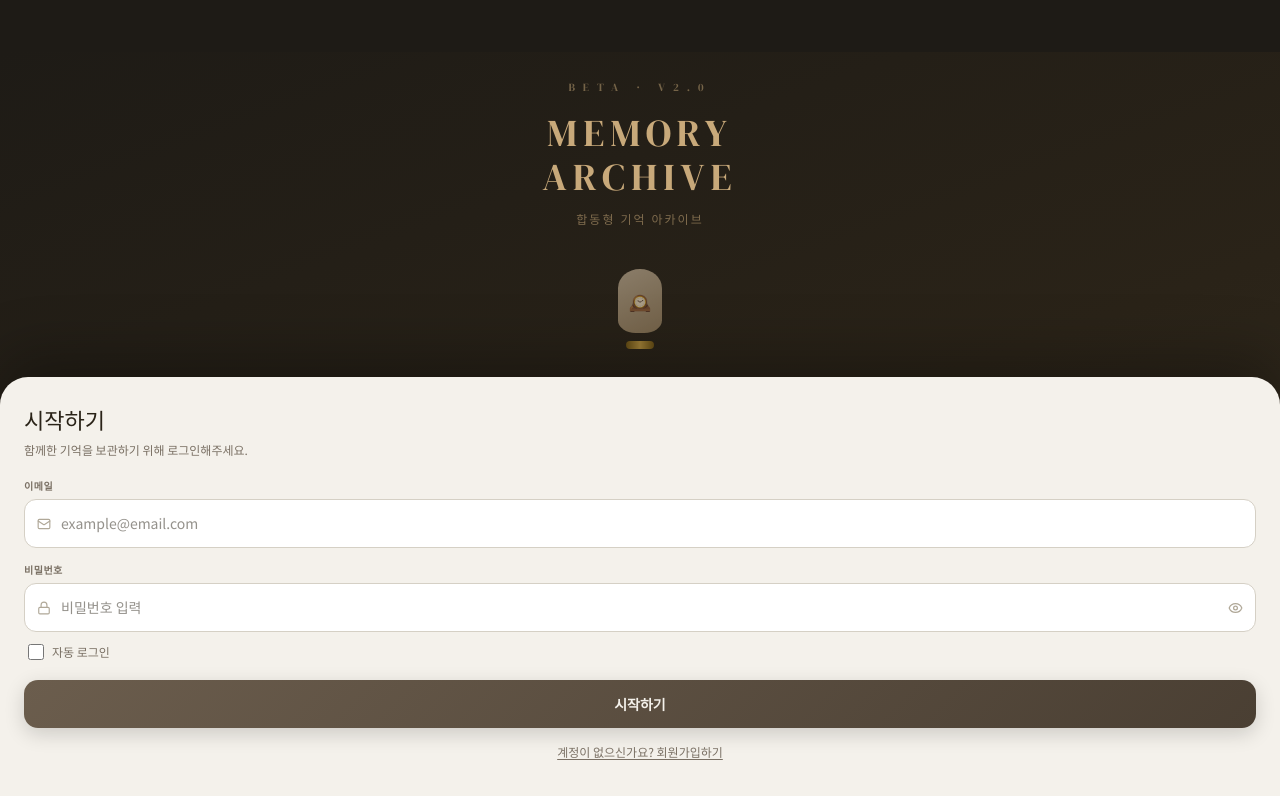
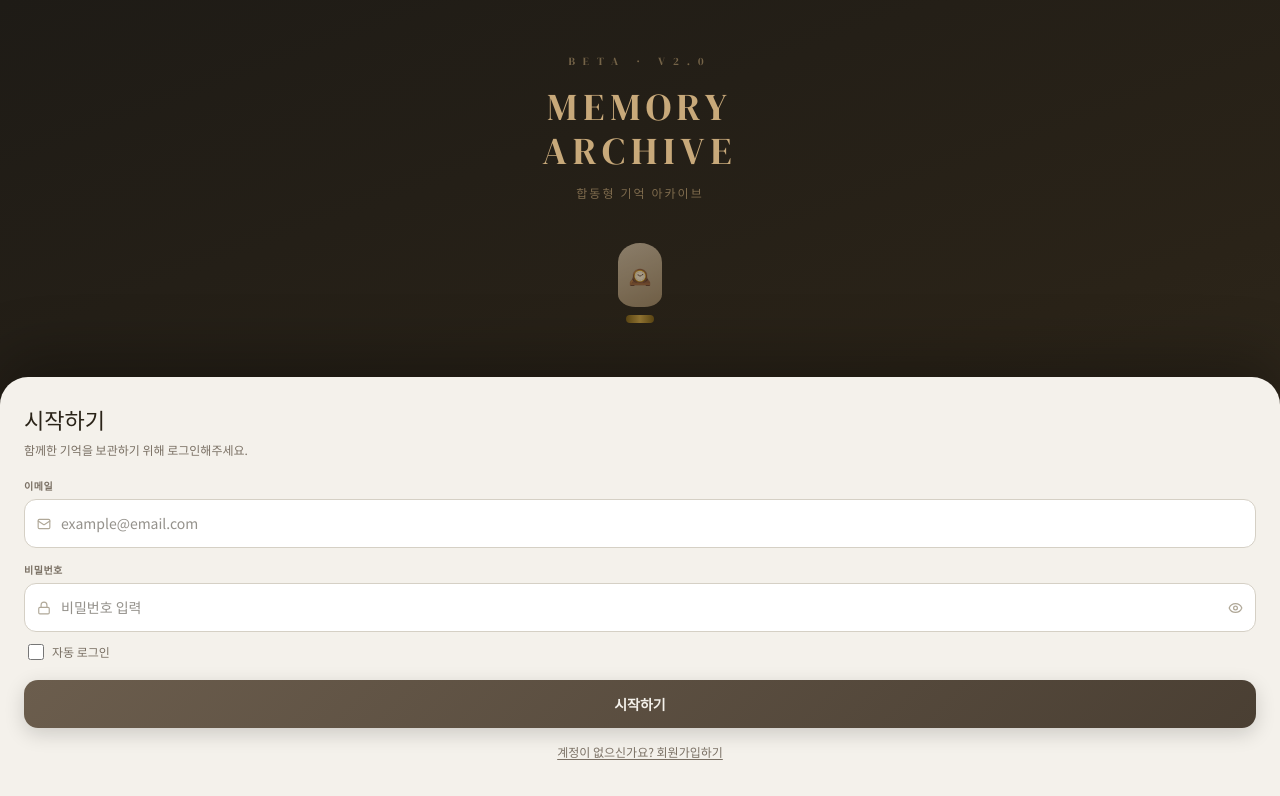
Before and after one commit to euna21/rememo, a React (Vite) app: page / in a window 1280 px wide. Shown: the top 796 px of the page. Built offline with nearby package versions, Linux system fonts and the light colour scheme; no server answers; the database is empty; a web font is replaced by a local one.

Commit message:
UI 윗부분 수정

```diff
--- a/src/app/App.tsx
+++ b/src/app/App.tsx
@@ -111,7 +111,7 @@ export default function App() {
       )}
 
       {/* 🌟 3. 알맹이(스크린) 화면: 가짜 폰 테두리와 노치를 지우고 화면 전체를 쓰도록 수정 */}
-      <div className="absolute inset-0 pt-[52px] flex flex-col">
+      <div className="absolute inset-0 flex flex-col">
         {screen === "login" && <LoginScreen onLogin={() => setScreen("bookshelf")} onSignup={() => setScreen("signup")} />}
         {screen === "signup" && <SignupScreen onSignup={() => setScreen("bookshelf")} onLogin={() => setScreen("login")} />}
         {screen === "bookshelf" && (
--- a/src/app/screens/FriendsScreen.tsx
+++ b/src/app/screens/FriendsScreen.tsx
@@ -137,7 +137,7 @@ export default function FriendsScreen({ onBack }: { onBack: () => void }) {
   const deleteFriendship = async (docId: string) => deleteDoc(doc(db, "friendships", docId));
 
   return (
-    <div className="flex-1 flex flex-col h-full bg-[#F4F1EB] rounded-t-[28px] shadow-[0_-20px_60px_rgba(0,0,0,0.3)] pt-4 pb-10">
+    <div className="flex-1 flex flex-col h-full bg-[#F4F1EB] pt-4 pb-10">
 
       {/* 상단 헤더 영역 */}
       <div className="flex items-center px-6 pt-2 pb-4">
```
